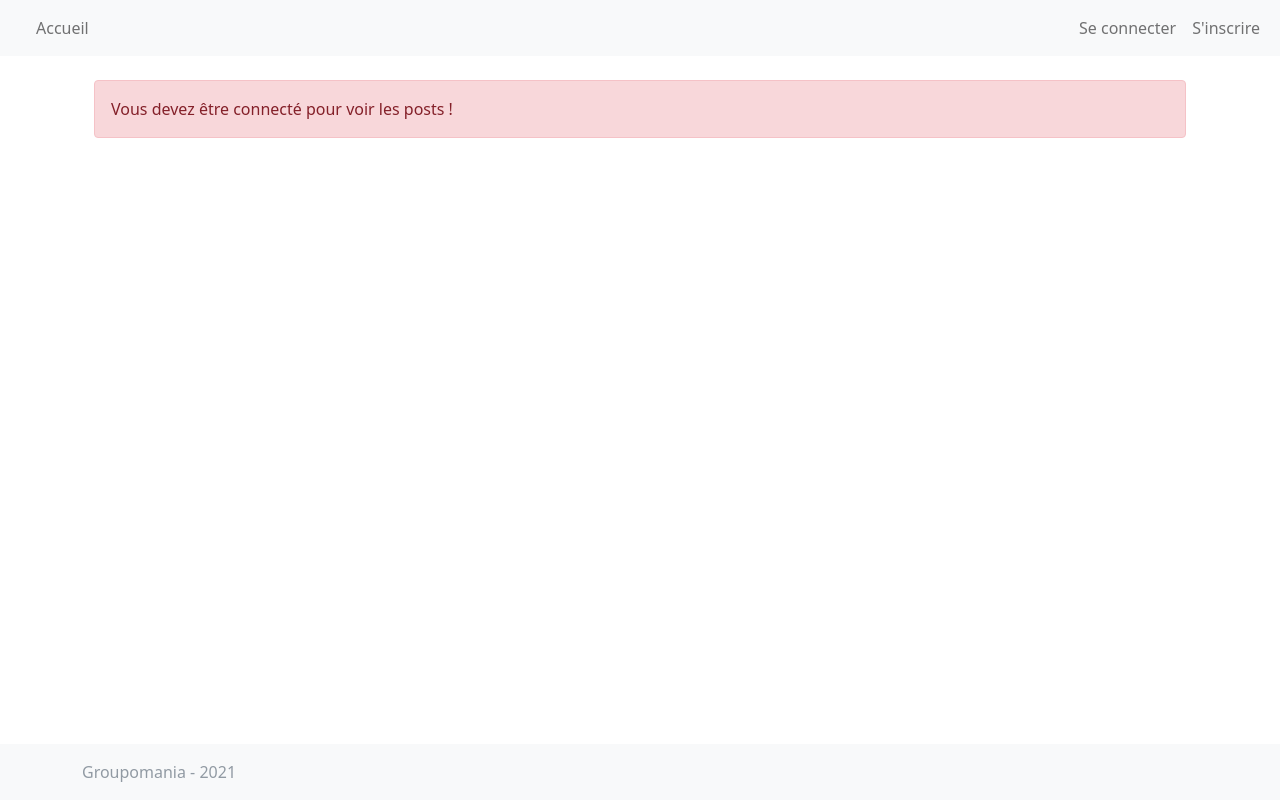
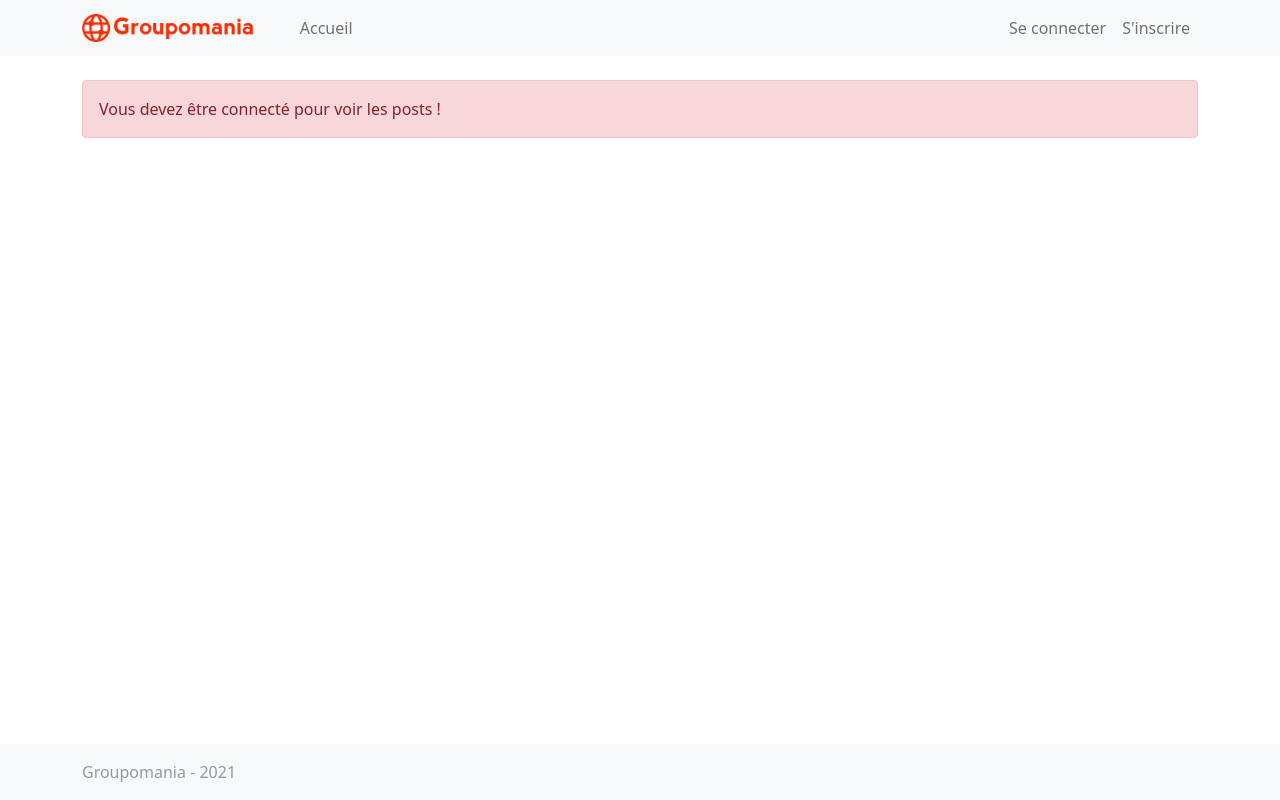
Before and after one commit to moondrift-agency/stardust-app, a React (Create React App) app in the folder groupomania/: page / in a window 1280 px wide. Built offline with nearby package versions, Linux system fonts and the light colour scheme.

Commit message:
Refonte de la navbar

```diff
--- a/groupomania/src/App.jsx
+++ b/groupomania/src/App.jsx
@@ -14,7 +14,7 @@ import Home from "./components/Home/Home";
 import UserList from "./components/UserList/UserList";
 
 //logo
-import logo from './assets/logos/icon-left-font.svg';
+import logo from './assets/logos/logo-groupomania.png';
 
 //redux
 import store from './redux/store';
@@ -39,9 +39,10 @@ const App = (props) => {
     return (
         <div className="App">
             <BrowserRouter>
-                <Navbar/>
+                <Navbar
+                    logo={logo}
+                />
 
-                <div className="container mt-4 mb-4">
                 <Switch>
                     <Route exact path={["/", "/home"]} component={Home}/>
                     <Route exact path="/login" component={Login}/>
@@ -49,7 +50,6 @@ const App = (props) => {
                     <Route exact path="/user/:id?" component={Profile}/>
                     <Route exact path="/users" component={UserList}/>
                 </Switch>
-                </div>
 
                 <Footer/>
             </BrowserRouter>
--- a/groupomania/src/components/CommentsContainer/CommentsContainer.jsx
+++ b/groupomania/src/components/CommentsContainer/CommentsContainer.jsx
@@ -2,7 +2,7 @@ import CreateComment from "../CreateComment/CreateComment";
 import {useSelector} from "react-redux";
 
 const CommentsContainer = (props) => {
-    //const comments = useSelector((state) => state.content.posts);
+    const comments = useSelector((state) => state.content.posts);
 
     console.log(props.comments);
 
--- a/groupomania/src/components/Home/Home.jsx
+++ b/groupomania/src/components/Home/Home.jsx
@@ -5,7 +5,7 @@ const Home = (props) => {
     const currentUser = useSelector((state) => state.user);
 
     return(
-        <div className="container">
+        <div className="container mt-4 mb-4">
             {currentUser.isLoggedIn ? (
                 <PostsContainer/>
             ) : (
--- /dev/null
+++ b/groupomania/src/components/Navbar/NavBar.css
@@ -0,0 +1,3 @@
+.navbar-brand {
+    margin-right: 1.8em;
+}
--- a/groupomania/src/components/Navbar/Navbar.jsx
+++ b/groupomania/src/components/Navbar/Navbar.jsx
@@ -1,9 +1,9 @@
 import {Link} from "react-router-dom";
 import {connect, useDispatch, useSelector} from "react-redux";
+import {logout} from "../../redux/actions/userActions";
+import "./NavBar.css";
 
-import {logout} from "../../redux/actions/userActions";
-
-const Navbar = (state) => {
+const Navbar = (props) => {
     const currentUser = useSelector((state) => state.user);
     const currentUserProfile = "/user/"+currentUser.id;
     const dispatch = useDispatch();
@@ -14,11 +14,16 @@ const Navbar = (state) => {
 
     return (
         <nav className="navbar navbar-expand-lg navbar-light bg-light">
-            <div className="container-fluid">
+            <div className="container d-flex">
                 <Link to={"/"} className="navbar-brand">
-                    <img className="d-inline-block align-text-top" alt="" src=""></img>
+                    <img className="d-inline-block align-text-top" height="28" alt="" src={props.logo}></img>
                 </Link>
-                <div className="collapse navbar-collapse">
+                <button className="navbar-toggler" type="button" data-bs-toggle="collapse"
+                        data-bs-target="#navbarNavDropdown" aria-controls="navbarNavDropdown" aria-expanded="false"
+                        aria-label="Toggle navigation">
+                    <span className="navbar-toggler-icon"></span>
+                </button>
+                <div className="collapse navbar-collapse" id="navbarNavDropdown">
                     <div className="navbar-nav me-auto mb-2 mb-lg-0">
                         <li className="nav-item">
                             <Link to={"/home"} className="nav-link">
@@ -37,25 +42,9 @@ const Navbar = (state) => {
                     <div className="d-flex">
                         {currentUser.isLoggedIn ? (
                             <div className="navbar-nav ml-auto">
-                                <div className="btn-group">
-                                    <button type="button" className="btn btn-secondary dropdown-toggle"
-                                            data-bs-toggle="dropdown" aria-expanded="false">
-                                        {currentUser.data.firstname + ' ' + currentUser.data.lastname}
-                                    </button>
-                                    <ul className="dropdown-menu dropdown-menu-end">
-                                        <li><Link to={"/user"} className="nav-link">
-                                            <button className="dropdown-item" type="button">Voir mon profil</button>
-                                        </Link></li>
-                                        <li>
-                                            <hr className="dropdown-divider"></hr>
-                                        </li>
-                                        <li>
-                                            <button className="dropdown-item" type="button" onClick={logOut}>Se
-                                                déconnecter
-                                            </button>
-                                        </li>
-                                    </ul>
-                                </div>
+                                <button className="btn btn-danger" type="button" onClick={logOut}>
+                                    <i className="fas fa-sign-out-alt"></i> Se déconnecter
+                                </button>
                             </div>
                         ) : (
                             <div className="navbar-nav ml-auto">
--- a/groupomania/src/components/PostsContainer/PostsContainer.jsx
+++ b/groupomania/src/components/PostsContainer/PostsContainer.jsx
@@ -14,7 +14,6 @@ const PostsContainer = (props) => {
     },[]);
 
     return(
-        <div className="container">
         <div className="row">
             <div className="col-md-4">
                 <SideNav/>
@@ -38,7 +37,6 @@ const PostsContainer = (props) => {
                 </div>
             </div>
         </div>
-        </div>
     );
 }
 
--- a/groupomania/src/components/SideNav/SideNav.jsx
+++ b/groupomania/src/components/SideNav/SideNav.jsx
@@ -1,20 +1,20 @@
+import {Link} from "react-router-dom";
+
 const SideNav = () => {
     return(
         <div className="card">
                 <div className="card-body text-center">
-                    <img src="https://bootdey.com/img/Content/avatar/avatar7.png"
-                         alt="User" className="img-fluid img-thumbnail rounded-circle border-0 mb-3"></img>
+                    <img src="https://bootdey.com/img/Content/avatar/avatar7.png" alt="User" className="img-fluid img-thumbnail rounded-circle border-0 mb-3"></img>
                         <h5 className="card-title">John Doe</h5>
                         <p className="text-secondary mb-1">Full Stack Developer</p>
                         <p className="text-muted font-size-sm">Bay Area, San Francisco, CA</p>
                 </div>
-                <div className="card-footer card-sidenav-footer">
-                    <button className="btn btn-light btn-sm bg-white has-icon btn-block" type="button"><i
-                        className="material-icons">add</i>Follow
-                    </button>
-                    <button className="btn btn-light btn-sm bg-white has-icon ml-2" type="button">
-
-                    </button>
+                <div className="card-footer card-sidenav-footer d-flex justify-content-center">
+                    <Link to={"/user"} className="nav-link">
+                        <button className="btn" type="button">
+                            Voir mon profil
+                        </button>
+                    </Link>
                 </div>
         </div>
     );
```
Also changed, not shown: groupomania/src/assets/logos/logo-groupomania.png (added). Lines whose indentation alone changed are shown as unchanged.
